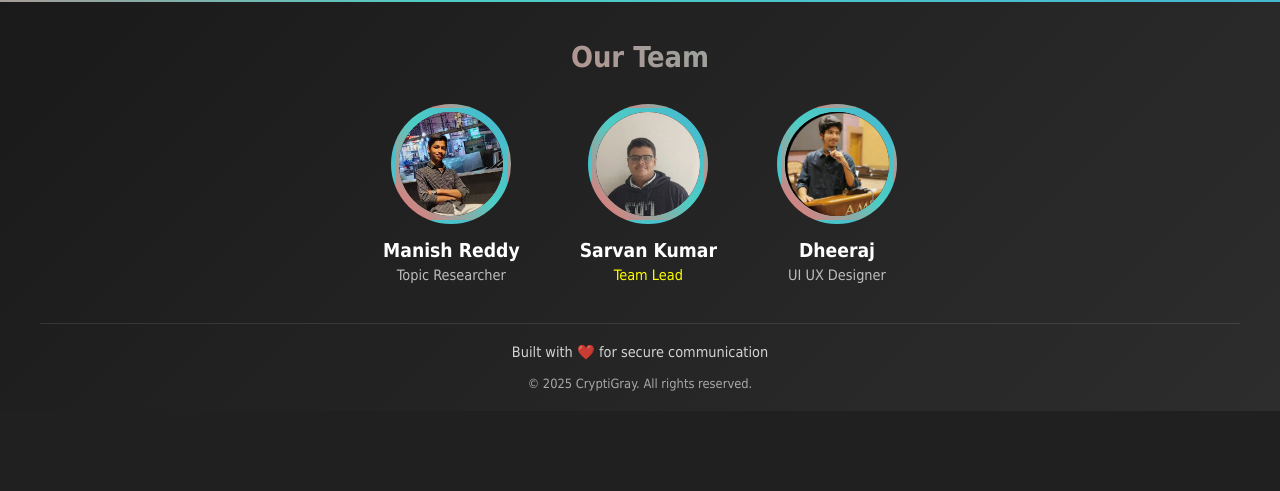
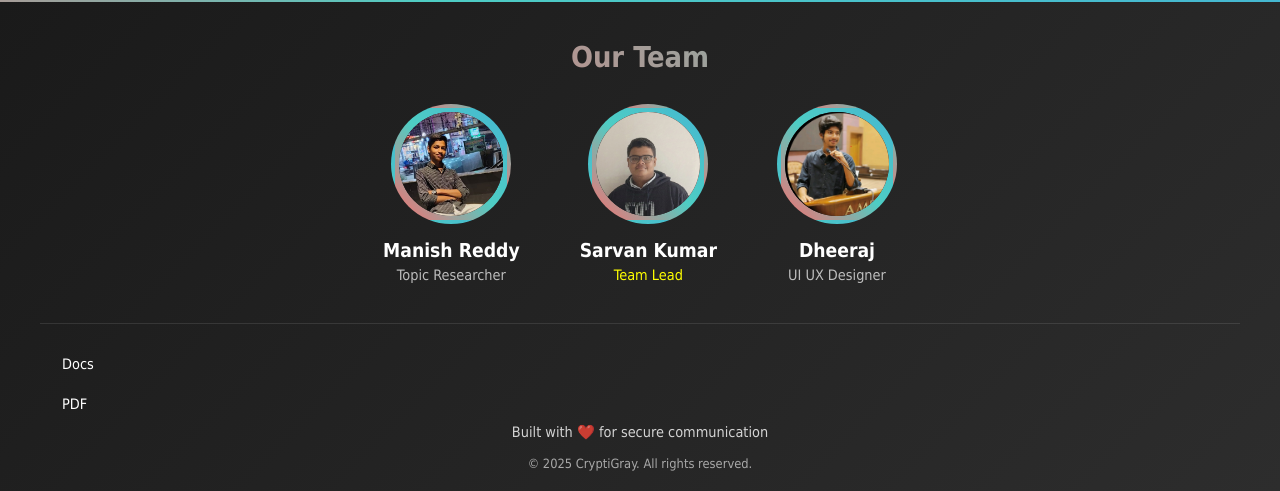
Before and after one commit to sarvan-2187/CryptiGray-v2.0, a Flask app: page / in a window 1280 px wide. Shown: the part 1731-2222 px from the top of the page. Before the commit the page ends 2142 px from the top, so only its background shows below. Run offline with Flask 3, Linux system fonts and the light colour scheme; some web fonts are replaced.

Commit message:
Update index.html

```diff
--- a/templates/index.html
+++ b/templates/index.html
@@ -545,7 +545,7 @@
 
         @media (max-width: 480px) {
             .team-grid {
-                gap: 10px;
+                gap: 20px;
             }
 
             .member-image {
@@ -595,10 +595,10 @@
                 visualization of digital logic concepts applied to cryptography.</p>
 
             <div class="cta-buttons">
-                <a href="/encrypt-page" class="cta-btn encrypt-btn" onclick="openEncrypt()">
+                <a href="encrypt.html" class="cta-btn encrypt-btn" onclick="openEncrypt()">
                     Encrypt Message
                 </a>
-                <a href="/decrypt-page" class="cta-btn decrypt-btn" onclick="openDecrypt()">
+                <a href="decrypt.html" class="cta-btn decrypt-btn" onclick="openDecrypt()">
                     Decrypt Message
                 </a>
             </div>
@@ -692,6 +692,12 @@
 
             <div class="footer-bottom">
                 <div class="footer-text">
+                    <div class="nav-links">
+                        <a href="/docs">Docs</a>
+                    </div>
+                    <div class="nav-links">
+                        <a href="/pdf-page">PDF</a>
+                    </div>
                     Built with ❤️ for secure communication
                 </div>
                 <div class="copyright">
@@ -747,5 +753,4 @@
     </script>
 </body>
 
-
 </html>
```
